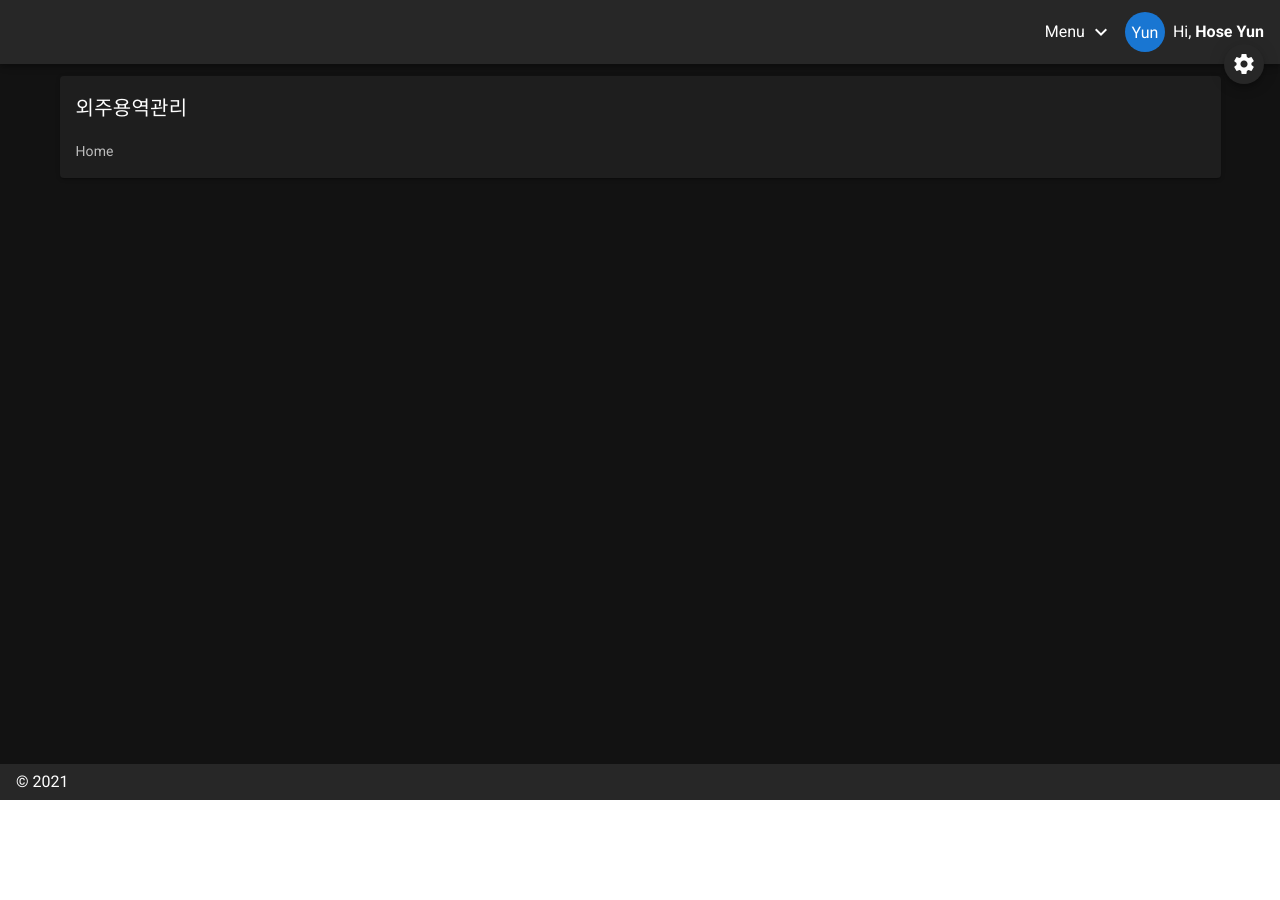
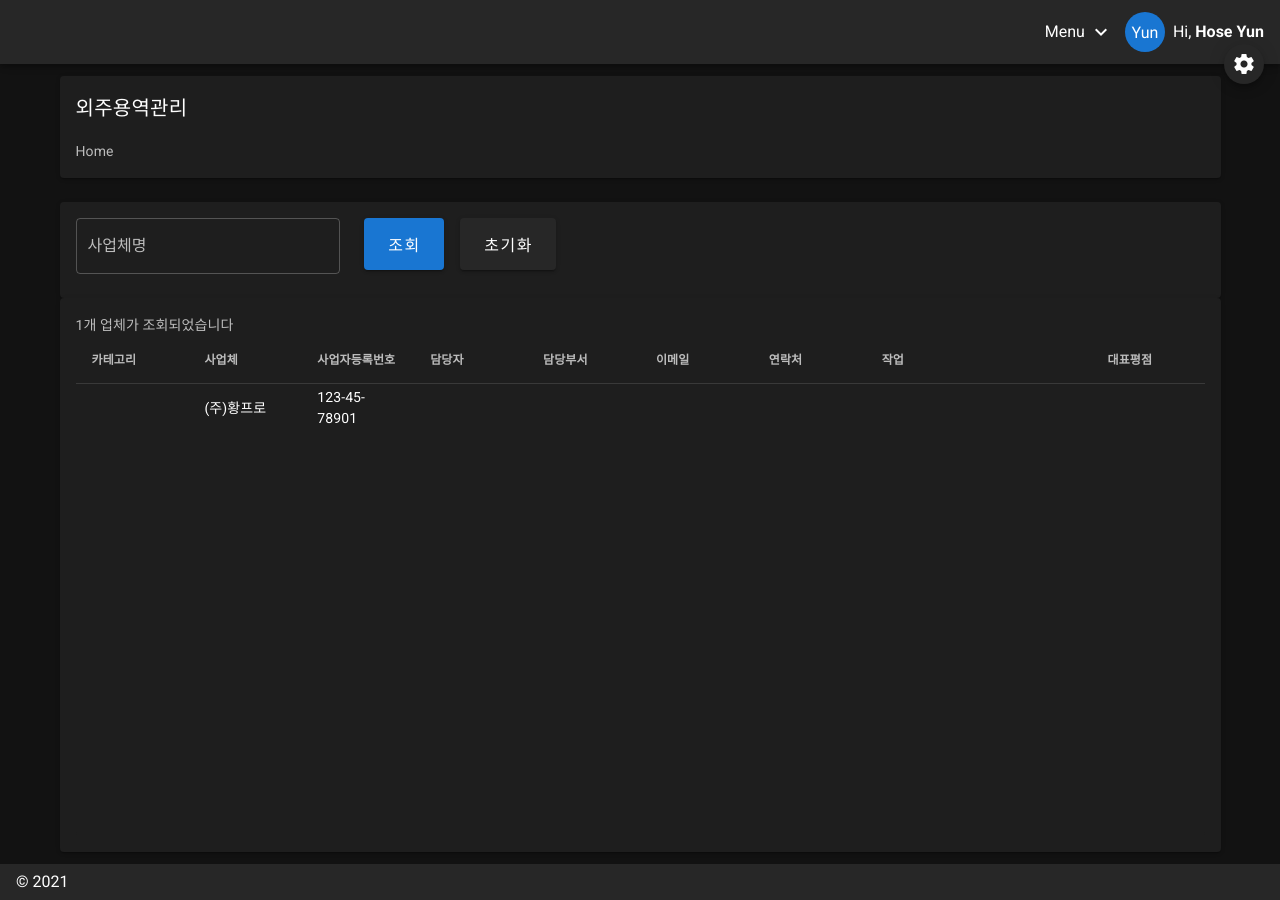
Before and after one commit to Hotsse/COWORK_WEB, a Nuxt app: page /partner/enterprise in a window 1280 px wide. Before the commit the page ends 800 px from the top, so only its background shows below. Built offline with nearby package versions, Linux system fonts and the light colour scheme.

Commit message:
파트너 > 사업자 마크업 개발

```diff
--- /dev/null
+++ b/pages/partner/enterprise.vue
@@ -0,0 +1,149 @@
+<template>
+  <div>
+    <v-card>
+      <v-card-text>
+        <v-row>
+          <v-col
+            cols="3"
+          >
+            <v-text-field
+              v-model="name"
+              label="사업체명"
+              outlined
+            />
+          </v-col>
+          <v-col
+            cols="1"
+          >
+            <v-btn block x-large color="primary">
+              조회
+            </v-btn>
+          </v-col>
+          <v-col
+            cols="1"
+          >
+            <v-btn block x-large>
+              초기화
+            </v-btn>
+          </v-col>
+        </v-row>
+      </v-card-text>
+    </v-card>
+    <v-card>
+      <v-card-text>
+        <div>
+          <span>
+            <span>{{ partners.length }}</span>개 업체가 조회되었습니다
+          </span>
+        </div>
+        <div>
+          <div
+            v-if="partners == null || partners.length <= 0"
+            class="text-center"
+            style="height:500px;line-height:500px;"
+          >
+            <span style="vertical-align: middle;">업체가 존재하지 않습니다</span>
+          </div>
+          <v-simple-table
+            v-else
+            fixed-header
+            height="500px"
+          >
+            <template #default>
+              <colgroup>
+                <col width="10%">
+                <col width="10%">
+                <col width="10%">
+                <col width="10%">
+                <col width="10%">
+                <col width="10%">
+                <col width="10%">
+                <col width="20%">
+                <col width="10%">
+              </colgroup>
+              <thead>
+                <tr>
+                  <th>
+                    카테고리
+                  </th>
+                  <th>
+                    사업체
+                  </th>
+                  <th>
+                    사업자등록번호
+                  </th>
+                  <th>
+                    담당자
+                  </th>
+                  <th>
+                    담당부서
+                  </th>
+                  <th>
+                    이메일
+                  </th>
+                  <th>
+                    연락처
+                  </th>
+                  <th>
+                    작업
+                  </th>
+                  <th>
+                    대표평점
+                  </th>
+                </tr>
+              </thead>
+              <tbody>
+                <tr
+                  v-for="(partner, i) in partners"
+                  :key="i"
+                >
+                  <td>
+                    {{ partner.category }}
+                  </td>
+                  <td>
+                    {{ partner.name }}
+                  </td>
+                  <td>
+                    {{ partner.businessNum }}
+                  </td>
+                  <td>
+                    {{ partner.managerNm }}
+                  </td>
+                  <td>
+                    {{ partner.managerDeptNm }}
+                  </td>
+                  <td>
+                    {{ partner.email }}
+                  </td>
+                  <td>
+                    {{ partner.tel }}
+                  </td>
+                  <td>
+                    {{ partner.workNm }}
+                  </td>
+                  <td>
+                    {{ partner.eval }}
+                  </td>
+                </tr>
+              </tbody>
+            </template>
+          </v-simple-table>
+        </div>
+      </v-card-text>
+    </v-card>
+  </div>
+</template>
+
+<script>
+export default {
+  components: {
+  },
+  data: () => ({
+    partners: [
+      { name: '(주)황프로', businessNum: '123-45-78901' }
+    ]
+  }),
+  methods: {
+  }
+}
+</script>
```
